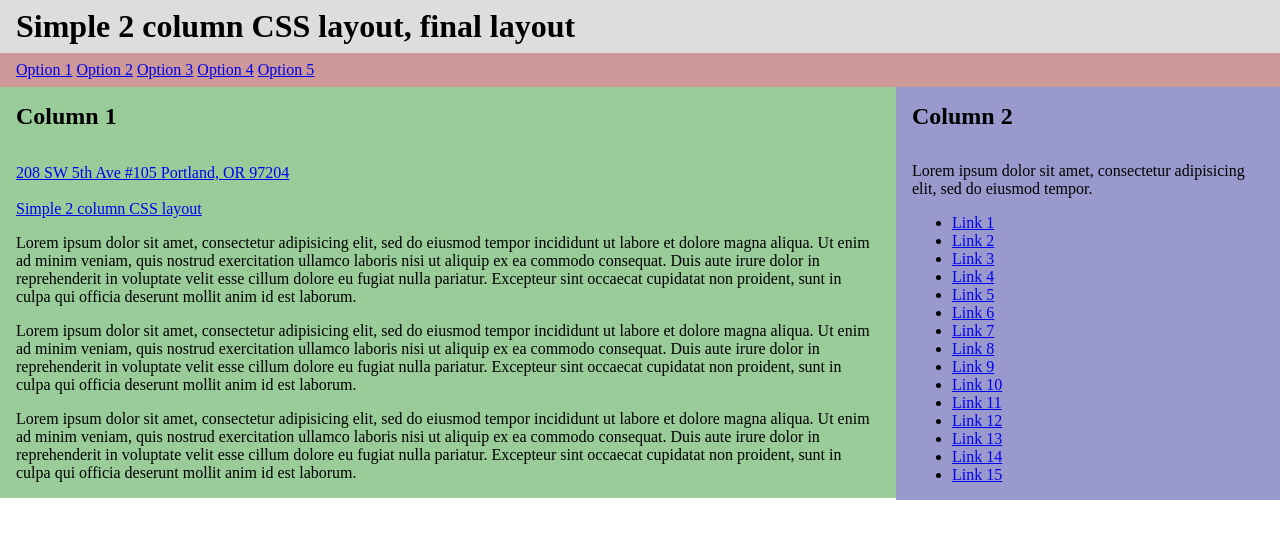
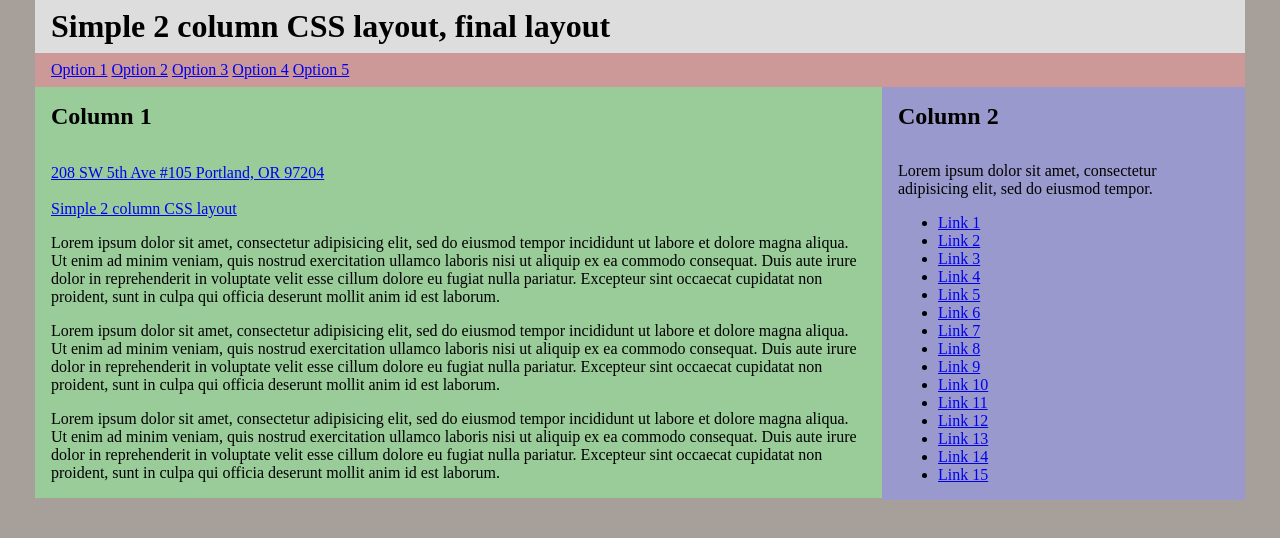
Before and after one commit to youssefk/layout-test-code-review, a plain HTML site: page index.html in a window 1280 px wide. Drawn offline with Linux system fonts and the light colour scheme.

Commit message:
Add gray side padding to page to match reference image.

```diff
--- a/css/styles.css
+++ b/css/styles.css
@@ -1,7 +1,3 @@
-body {
-  margin: 0px;
-}
-
 #titlebar, #navbar {
   margin: 0px;
   padding: 8px 16px;
@@ -25,6 +21,11 @@ body {
 
 @media (min-width: 768px) {
 
+  body {
+    margin: 0px 35px;
+    background-color: #a7a09a;
+  }
+
   #column1 {
     float: left;
     width: 70%;
@@ -43,6 +44,10 @@ body {
 
 @media (max-width: 767px) {
 
+  body {
+    margin: 0px;
+  }
+
   .container {
     padding: 16px 16px 1px 16px;
   }
```
